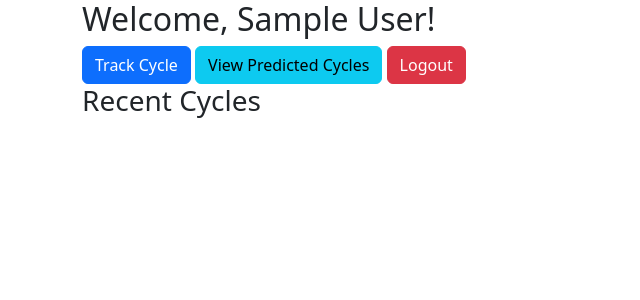
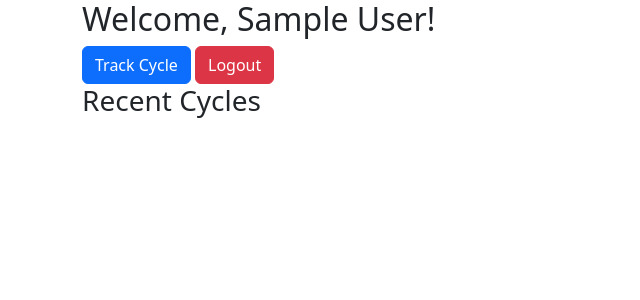
Before and after one commit to Glendeschema/tracker_app, a PHP site: page / in a window 1280 px wide. Shown: the top 300 px of the page, without its empty margins (0-640 px from the left). Run offline with PHP 8.4, Linux system fonts and the light colour scheme; the visitor is signed in with stand-in values (Sample User, id 1); data that the repository does not hold is empty; some libraries are stand-ins or nearby versions.

Commit message:
Update index.php

```diff
--- a/index.php
+++ b/index.php
@@ -8,21 +8,7 @@ if (!isset($_SESSION["user_id"])) {
 }
 
 $user_id = $_SESSION["user_id"];
-
-// Check if there's a cycle to delete
-if (isset($_GET['delete_cycle_id'])) {
-    $cycle_id = $_GET['delete_cycle_id'];
-
-    // Prepare SQL to delete cycle
-    $stmt = $pdo->prepare("DELETE FROM Cycles WHERE cycle_id = ? AND user_id = ?");
-    $stmt->execute([$cycle_id, $user_id]);
-
-    // Redirect to avoid resubmitting the form when refreshing the page
-    header("Location: index.php");
-    exit;
-}
-
-$stmt = $pdo->prepare("SELECT TOP 5 * FROM Cycles WHERE user_id = ? ORDER BY start_date DESC");
+$stmt = $pdo->prepare("SELECT * FROM Cycles WHERE user_id = ? ORDER BY start_date DESC");
 $stmt->execute([$user_id]);
 $cycles = $stmt->fetchAll();
 ?>
@@ -36,35 +22,12 @@ $cycles = $stmt->fetchAll();
 <body class="container">
     <h2>Welcome, <?= $_SESSION["name"] ?>!</h2>
     <a href="track_cycle.php" class="btn btn-primary">Track Cycle</a>
-    <a href="predicted_cycles.php" class="btn btn-info">View Predicted Cycles</a>
-
     <a href="logout.php" class="btn btn-danger">Logout</a>
 
     <h3>Recent Cycles</h3>
     <ul>
         <?php foreach ($cycles as $cycle) : ?>
-            <?php
-                // Calculate cycle length (difference between start and end dates)
-                $start_date = new DateTime($cycle['start_date']);
-                $end_date = new DateTime($cycle['end_date']);
-                $cycle_length = $start_date->diff($end_date)->days; // Cycle length in days
-
-                // Menstrual cycle length: We assume a typical 28-day cycle for prediction.
-                $predicted_cycle_length = 28; // Default to 28 days as an example for the prediction
-
-                // Predict next cycle start and end dates
-                $last_cycle_end = new DateTime($cycle['end_date']);
-                $next_cycle_start = $last_cycle_end->add(new DateInterval('P' . $predicted_cycle_length . 'D'));  // Add cycle length in days
-                $next_cycle_end = clone $next_cycle_start;
-                $next_cycle_end->add(new DateInterval('P' . $predicted_cycle_length . 'D'));  // Add cycle length again for end date
-            ?>
-
-            <li>
-                <?= $cycle["start_date"] ?> - <?= $cycle["end_date"] ?> (<?= $cycle["flow_intensity"] ?>)<br>
-                <strong>Predicted Next Cycle:</strong> <?= $next_cycle_start->format('Y-m-d') ?> to <?= $next_cycle_end->format('Y-m-d') ?>
-                <a href="index.php?delete_cycle_id=<?= $cycle['cycle_id'] ?>" class="btn btn-danger btn-sm" onclick="return confirm('Are you sure you want to delete this cycle?')">Delete</a>
-                <a href="edit_cycle.php?cycle_id=<?= $cycle['cycle_id'] ?>" class="btn btn-warning btn-sm">Edit</a>
-            </li>
+            <li><?= $cycle["start_date"] ?> - <?= $cycle["end_date"] ?> (<?= $cycle["name"] ?>)</li> <!-- Display the cycle name -->
         <?php endforeach; ?>
     </ul>
 </body>
```
